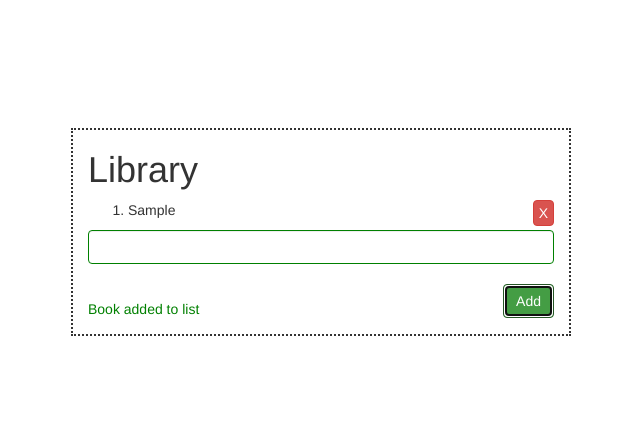
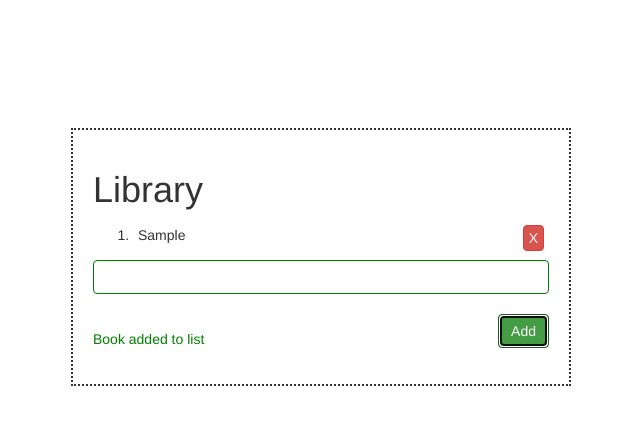
Before and after one commit to ajmalmuhammed/books, a plain HTML site: page index.html in a window 1280 px wide. Both pictures are taken after typing "Sample" into the empty fields and a click on the button "Add". Shown: the whole page, without its empty margins (319-959 px from the left). Drawn offline with nearby package versions, Linux system fonts and the light colour scheme.

Commit message:
style error fixed

```diff
--- a/styles/style.css
+++ b/styles/style.css
@@ -2,12 +2,17 @@
     margin-top: 10%;
     width:500px;
     border:2px dotted;
+    padding:20px;
 }
 
+li{
 
+    padding:5px;
+}
 .closebtn{
     float:right;
     padding:2px 5px;
+
 
 }
 
```
